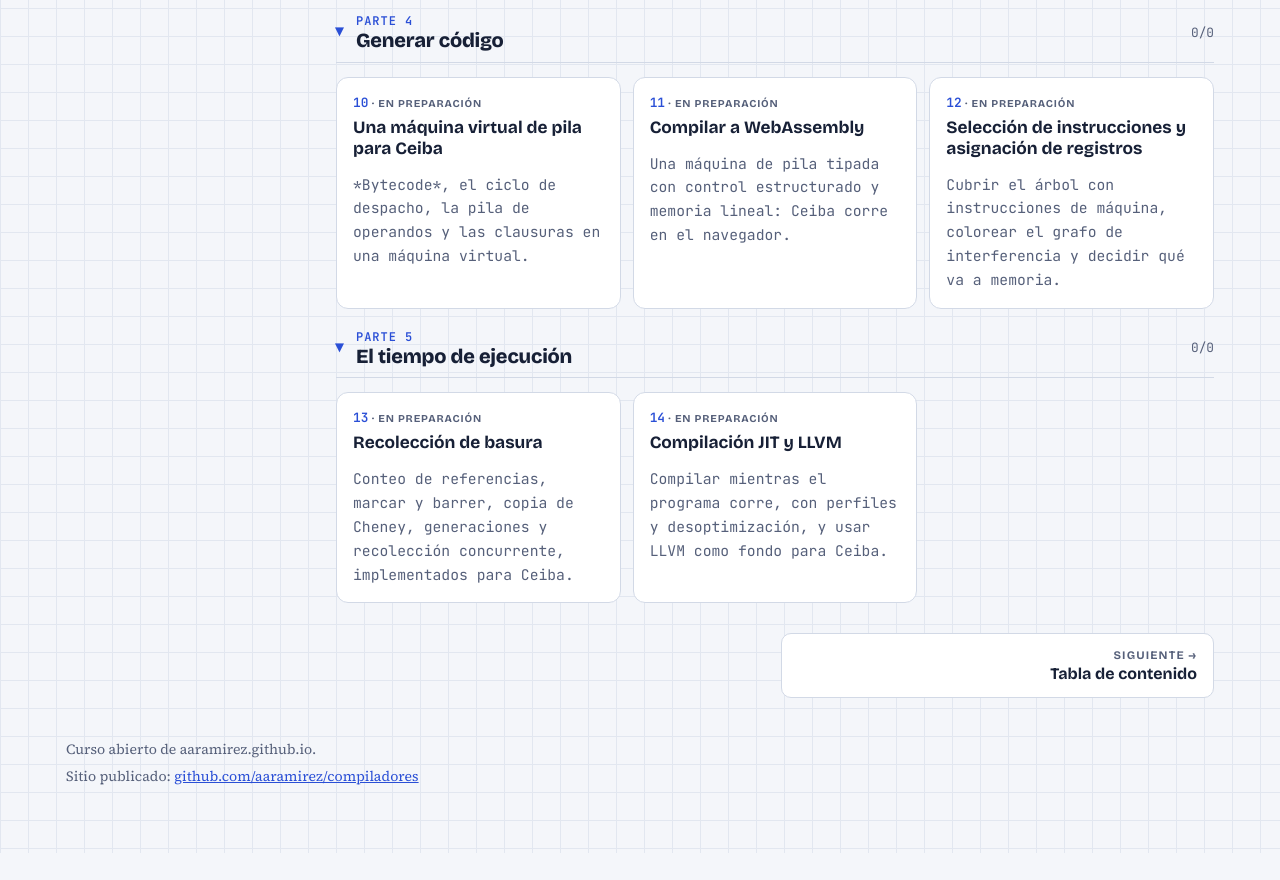
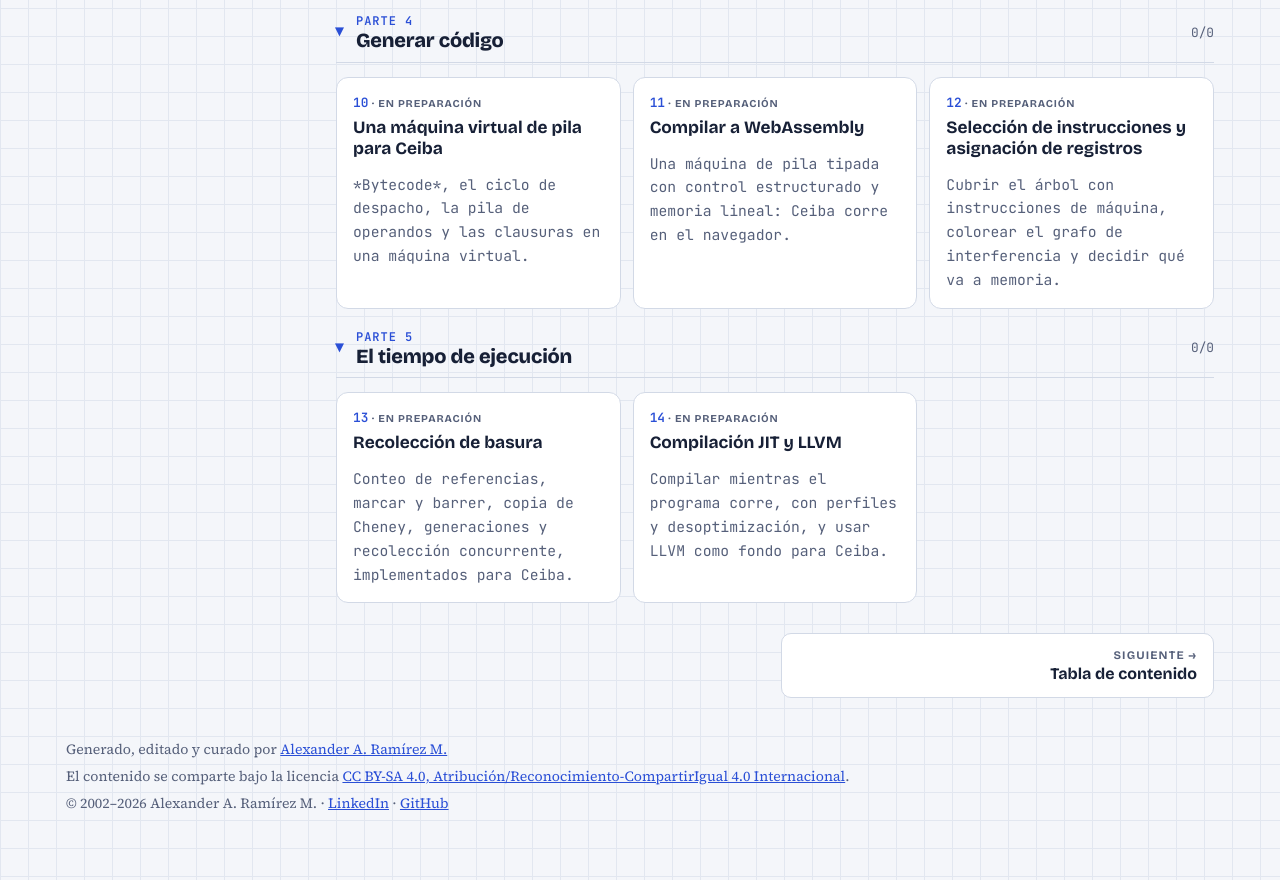
Before and after one commit to aaramirez/compiladores, a plain HTML site: page index.html in a window 1280 px wide. Shown: the part 2568-3448 px from the top of the page. Before the commit the page ends 3421 px from the top, so only its background shows below. Drawn offline with nearby package versions, Linux system fonts and the light colour scheme.

Commit message:
Pie común: autoría, licencia CC BY-SA 4.0 y año que se actualiza solo

```diff
--- a/index.html
+++ b/index.html
@@ -94,7 +94,7 @@ height="0" width="0" style="display:none;visibility:hidden"></iframe></noscript>
 <nav class="pager" id="pager" aria-label="Capítulo anterior y siguiente"></nav>
 </main>
 </div>
-<footer><span>Curso abierto de aaramirez.github.io.</span><span>Sitio publicado: <a href="https://github.com/aaramirez/compiladores" target="_blank" rel="noopener">github.com/aaramirez/compiladores</a></span></footer>
+<footer><span>Generado, editado y curado por <a href="https://www.linkedin.com/in/alexander-ramirez-morales/" target="_blank" rel="noopener">Alexander A. Ramírez M.</a></span><span>El contenido se comparte bajo la licencia <a href="https://creativecommons.org/licenses/by-sa/4.0/deed.es" target="_blank" rel="noopener">CC BY-SA 4.0, Atribución/Reconocimiento-CompartirIgual 4.0 Internacional</a>.</span><span>© 2002–<span data-anio>2026</span> Alexander A. Ramírez M. · <a href="https://www.linkedin.com/in/alexander-ramirez-morales/" target="_blank" rel="noopener">LinkedIn</a> · <a href="https://github.com/aaramirez" target="_blank" rel="noopener">GitHub</a></span><script>document.querySelectorAll('[data-anio]').forEach(function (e) { e.textContent = new Date().getFullYear(); });</script></footer>
 </div>
 <script src="assets/lab.js"></script>
 </body>
```
Also changed, not shown: temario.html (+1 -1 lines).
